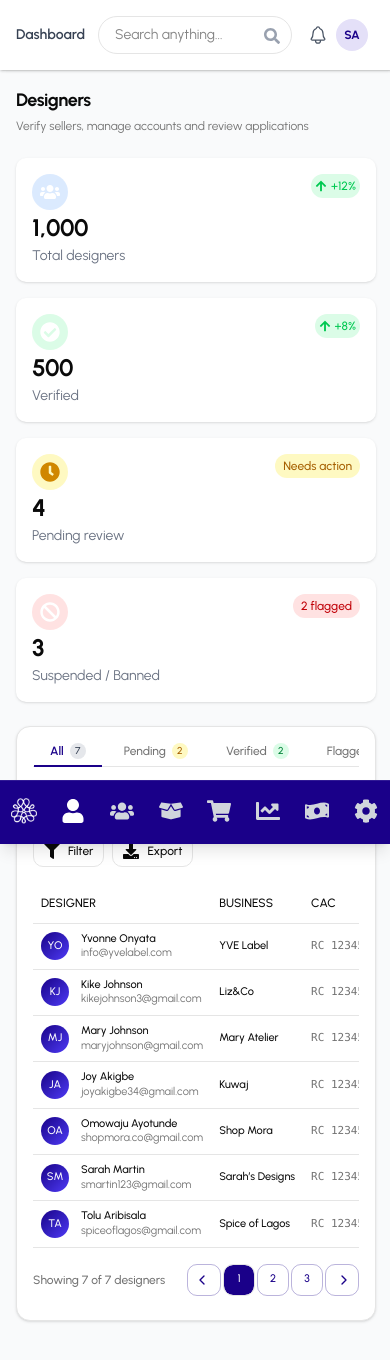
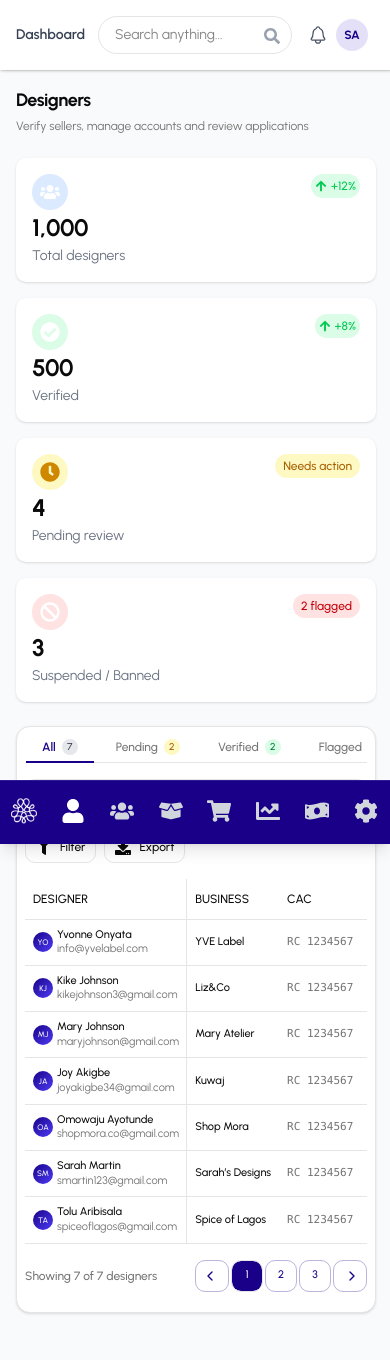
Before and after one commit to Dhavisco/Majen-Admin, a Next.js app: page /dashboard/designers in a window 390 px wide. Shown: the top 1360 px of the page. Built offline with nearby package versions, Linux system fonts and the light colour scheme.

Commit message:
fix: sticky designer for easy identification on designer table

```diff
--- a/app/dashboard/designers/page.tsx
+++ b/app/dashboard/designers/page.tsx
@@ -135,7 +135,7 @@ const DesignerPage: React.FC = () => {
             id: 6,
             name: 'Sarah Martin',
             email: 'smartin123@gmail.com',
-            business: 'Sarah’s Designs',
+            business: 'Sarah\u2019s Designs',
             cac: 'RC 1234567',
             products: 6,
             joined: 'Sep 2024',
@@ -221,7 +221,7 @@ const DesignerPage: React.FC = () => {
                     ))}
                 </div>
 
-                <div className='bg-white rounded-xl border shadow-sm py-2 px-4'>
+                <div className='bg-white rounded-xl border shadow-sm md:py-2 md:px-4 py-1 px-2'>
 
                     {/* Tabs */}
                     <Tabs
@@ -229,7 +229,7 @@ const DesignerPage: React.FC = () => {
                         onValueChange={setActiveTab}
                         className="w-full rounded-none"
                     >
-                        <div className="w-full overflow-x-auto max-w-[calc(100vw-4rem)] sm:max-w-full">
+                        <div className="w-full overflow-x-auto max-w-[calc(100vw-3rem)] sm:max-w-full">
                             <TabsList
                                 className="bg-transparent px-0 border-b h-auto w-max min-w-full justify-start gap-1 flex-nowrap"
                                 variant="line"
@@ -279,19 +279,23 @@ const DesignerPage: React.FC = () => {
                     </div>
 
                     {/* Table */}
-                    <div className="overflow-x-auto w-full mt-4 max-w-[calc(100vw-4rem)] sm:max-w-full">
+                    <div className="overflow-x-auto w-full mt-4 max-w-[calc(100vw-3rem)] sm:max-w-full">
 
                         <Table className='text-xs md:text-base'>
 
                             <TableHeader>
                                 <TableRow className='text-xs md:text-sm font-semibold'>
-                                    <TableHead>DESIGNER</TableHead>
+                                    <TableHead className="sticky left-0 bg-white z-10 after:absolute after:right-0 after:top-0 after:h-full after:w-px after:bg-border">
+                                        DESIGNER
+                                    </TableHead>
                                     <TableHead>BUSINESS</TableHead>
                                     <TableHead>CAC</TableHead>
                                     <TableHead>PRODUCTS</TableHead>
                                     <TableHead>JOINED</TableHead>
                                     <TableHead>STATUS</TableHead>
-                                    <TableHead>ACTIONS</TableHead>
+                                    <TableHead className=" bg-white z-10">
+                                        ACTIONS
+                                    </TableHead>
                                 </TableRow>
                             </TableHeader>
 
@@ -299,12 +303,12 @@ const DesignerPage: React.FC = () => {
 
                                 {filteredDesigners.map((designer) => (
 
-                                    <TableRow key={designer.id} className="hover:bg-muted/50 transition-colors">
+                                    <TableRow key={designer.id} className="group hover:bg-muted/50 transition-colors">
 
-                                        <TableCell>
-                                            <div className="flex items-center gap-3">
+                                        <TableCell className="sticky left-0 bg-white z-10 group-hover:bg-muted/50 transition-colors after:absolute after:right-0 after:top-0 after:h-full after:w-px after:bg-border">
+                                            <div className="flex items-center gap-1 md:gap-3">
 
-                                                <div className="md:w-9 md:h-9 w-7 h-7 bg-linear-to-br from-[#1A0089] to-indigo-600 text-white md:text-sm text-[11px] rounded-full flex items-center justify-center font-medium">
+                                                <div className="md:w-9 md:h-9 w-5 h-5 bg-linear-to-br from-[#1A0089] to-indigo-600 text-white md:text-sm text-[8px] rounded-full flex items-center justify-center font-medium">
                                                     {designer.name.split(' ').map(n => n[0]).join('').toUpperCase()}
                                                 </div>
 
@@ -320,7 +324,7 @@ const DesignerPage: React.FC = () => {
 
                                         <TableCell className="font-medium text-muted-foreground font-mono md:text-sm text-[11px]">{designer.cac}</TableCell>
 
-                                        <TableCell className=" font-medium md:text-sm text-[11px]">{designer.products}</TableCell>
+                                        <TableCell className="font-medium md:text-sm text-[11px]">{designer.products}</TableCell>
 
                                         <TableCell className="font-medium text-muted-foreground md:text-sm text-[11px]">{designer.joined}</TableCell>
 
@@ -328,7 +332,7 @@ const DesignerPage: React.FC = () => {
                                             {getStatusBadge(designer.status)}
                                         </TableCell>
 
-                                        <TableCell>
+                                        <TableCell className=" bg-white z-10 group-hover:bg-muted/50 transition-colors before:absolute before:left-0 before:top-0 before:h-full before:w-px before:bg-border">
 
                                             <div className="flex gap-2 whitespace-nowrap">
 
@@ -382,7 +386,7 @@ const DesignerPage: React.FC = () => {
                                         <PaginationItem>
                                             <PaginationPrevious
                                                 href="#"
-                                                className="text-[#1A0089]! hover:text-[#14006b] border-[#1A00894b] md:text-xs text-[11px]  border-[0.5px]"
+                                                className="text-[#1A0089]! hover:text-[#14006b] border-[#1A00894b] md:text-xs text-[11px] border-[0.5px]"
                                             />
                                         </PaginationItem>
                                         <PaginationItem>
@@ -420,8 +424,6 @@ const DesignerPage: React.FC = () => {
                                 </Pagination>
                             </div>
 
-
-
                         </div>
 
                     </div>
```
